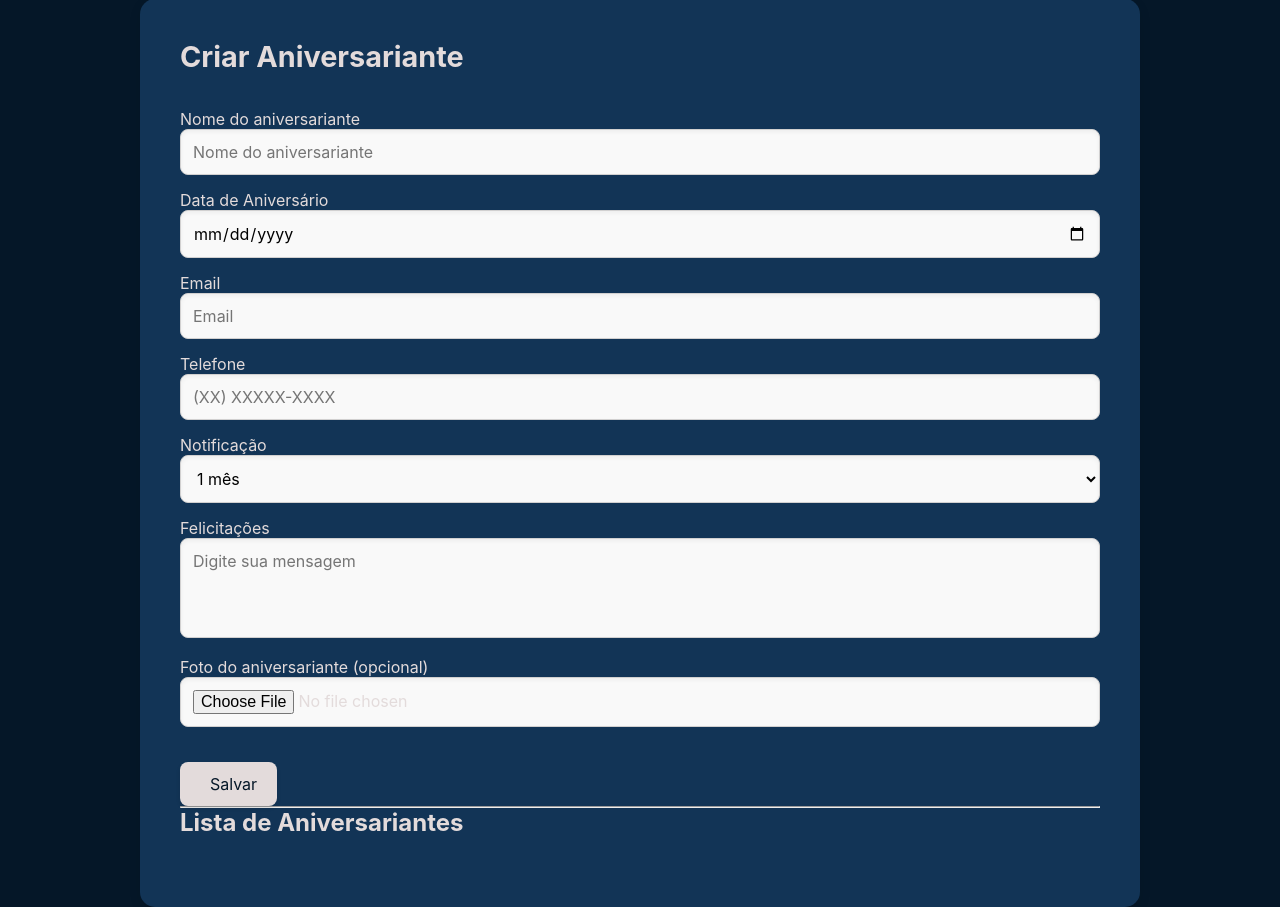
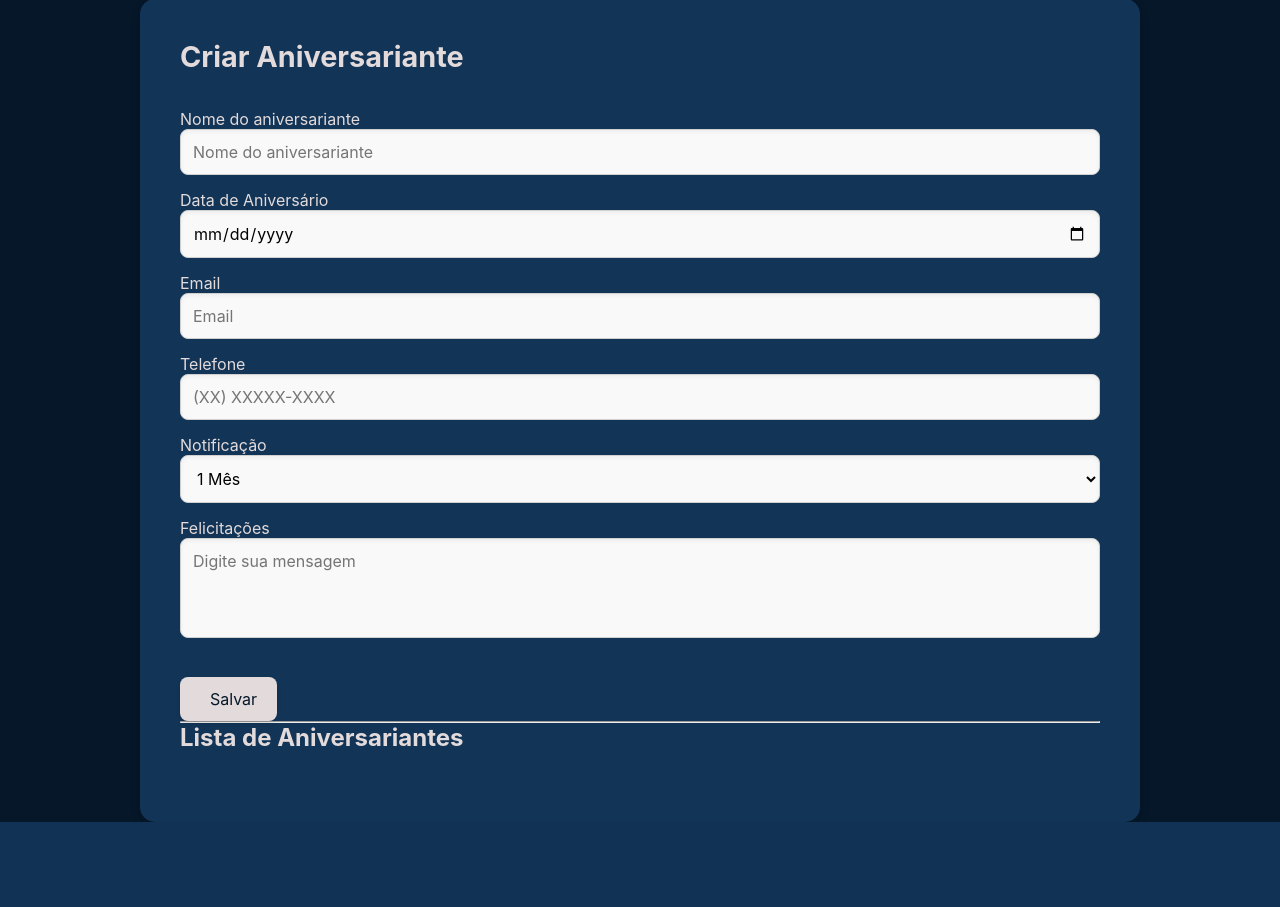
Before and after one commit to cetem99/aniversario, a Flask app: page / in a window 1280 px wide. Shown: the part 21-928 px from the top of the page. After the commit the page ends 843 px from the top, so only its background shows below. Run offline with Flask 3, Linux system fonts and the light colour scheme; data that the repository does not hold is empty.

Commit message:
Tirei a parte da foto para a apresentação da Sprint Gerenciar.html

```diff
--- a/templates/Gerenciar.html
+++ b/templates/Gerenciar.html
@@ -29,7 +29,7 @@
 
                         <label for="escolhas">Notificação</label>
                         <select name="escolhas" required>
-                            <option value="1 mes">1 mês</option>
+                            <option value="1 mes">1 Mês</option>
                             <option value="3 Semanas">3 Semanas</option>
                             <option value="2 Semanas">2 Semanas</option>
                             <option value="1 Semana">1 Semana</option>
@@ -39,9 +39,7 @@
                         <label for="felicitacoes">Felicitações</label>
                         <textarea name="felicitacoes" placeholder="Digite sua mensagem"></textarea>
 
-                        <!-- Campo para upload de foto (opcional) -->
-                        <label for="foto">Foto do aniversariante (opcional)</label>
-                        <input type="file" name="foto" accept="image/*">
+
                     </div>
 
                     <div class="button-group">
```
